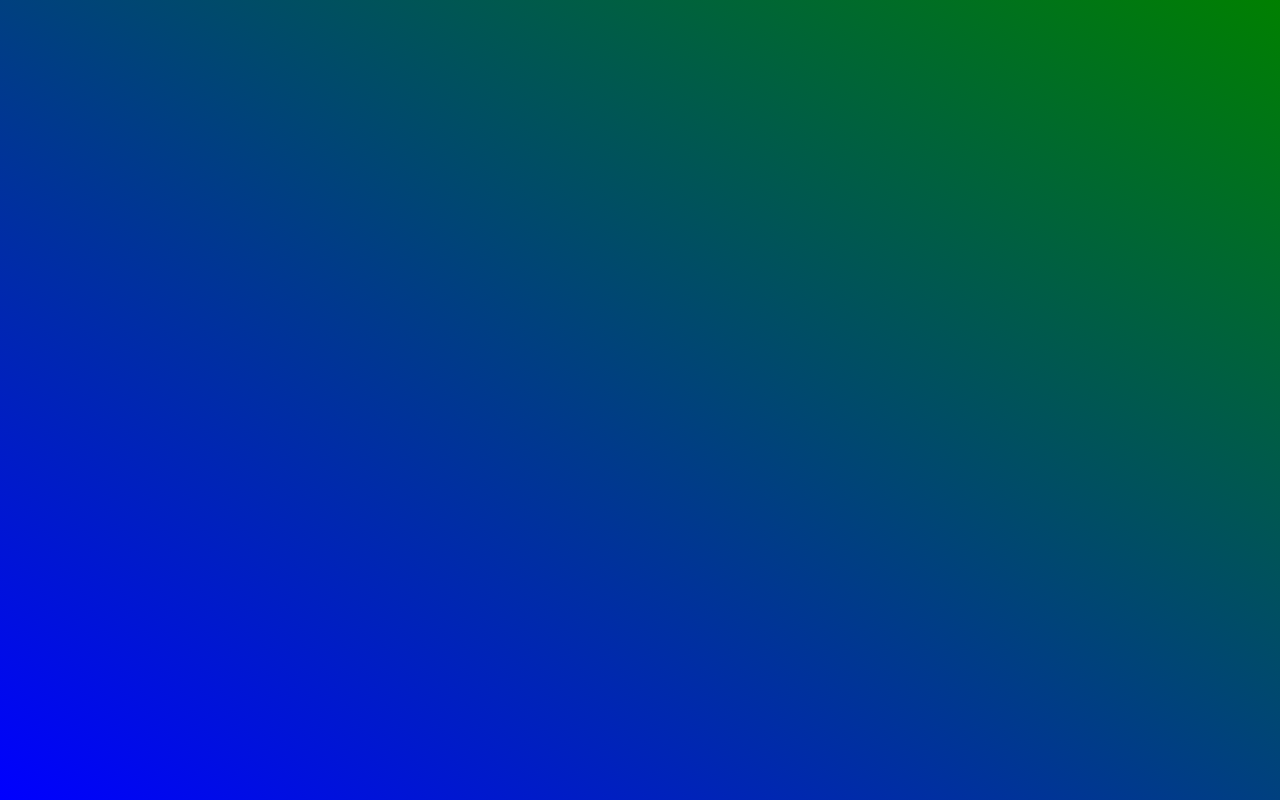
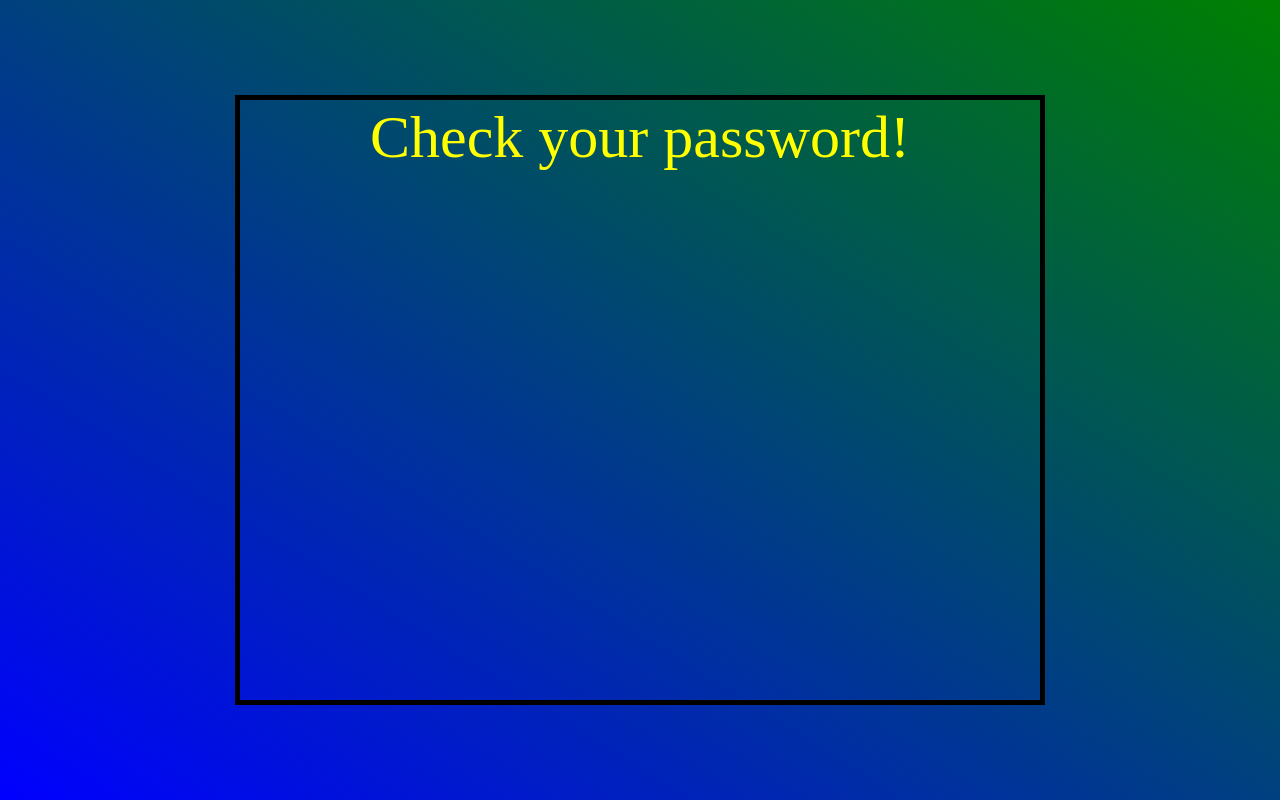
Before and after one commit to Man1exter/ValidationPassword, a plain HTML site: page index.html in a window 1280 px wide. Drawn offline with Linux system fonts and the light colour scheme.

Commit message:
add style to square with elements

```diff
--- a/index.html
+++ b/index.html
@@ -9,6 +9,9 @@
 <body>
 
 <header class="intro"></header>
+<div class="contener">
+    <p class="name">Check your password!</p>
+</div>
 
 
 
--- a/style.css
+++ b/style.css
@@ -10,3 +10,19 @@ body{
     background: linear-gradient(to bottom left, green, blue);
     height: 100vh;
 }
+.contener{
+    z-index: 5;
+    position: absolute;
+    top: 50%;
+    left: 50%;
+    transform: translate(-50%, -50%);
+    height: 600px;
+    width: 800px;
+    border: 5px solid black;
+}
+.name{
+    text-align: center;
+    line-height: 75px;
+    font-size: 60px;
+    color: yellow;
+}
```
